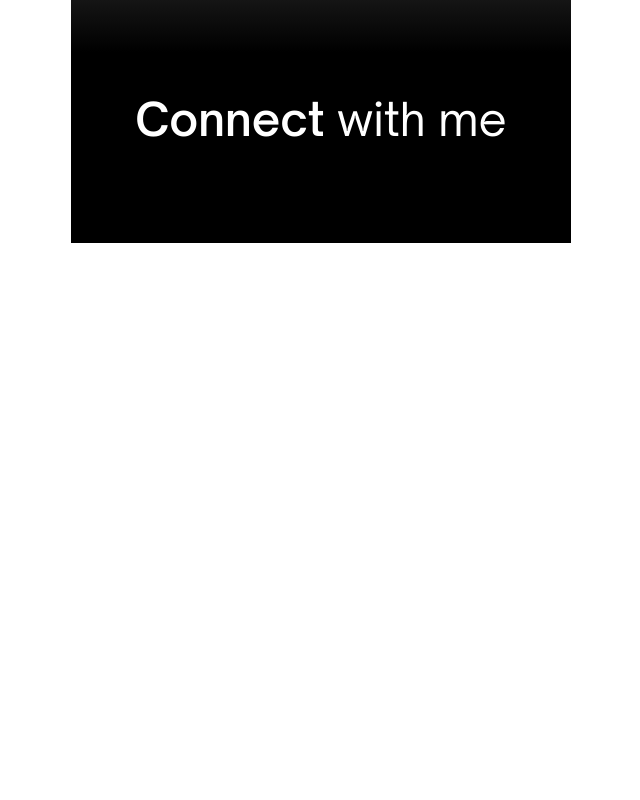
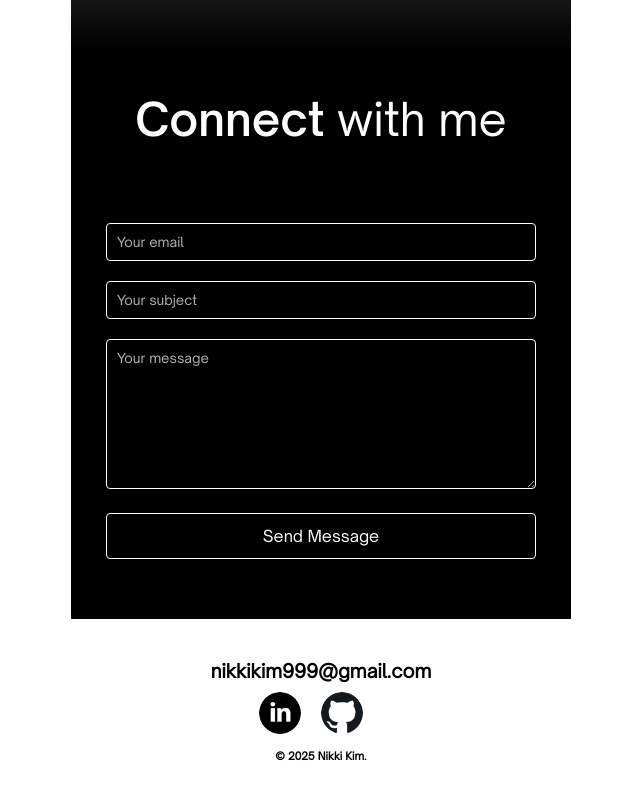
Before and after one commit to nnkim999/nikki-portfolio, a React (Create React App) app: page / in a window 1280 px wide. Shown: the part 5935-6735 px from the top of the page, without its empty margins (319-959 px from the left). Before the commit the page ends 6178 px from the top, so only its background shows below. Built offline with nearby package versions, Linux system fonts and the light colour scheme.

Commit message:
added email form and footer

```diff
--- a/package.json
+++ b/package.json
@@ -7,6 +7,7 @@
     "@testing-library/jest-dom": "^6.6.3",
     "@testing-library/react": "^16.3.0",
     "@testing-library/user-event": "^13.5.0",
+    "emailjs-com": "^3.2.0",
     "react": "^19.1.0",
     "react-dom": "^19.1.0",
     "react-icons": "^5.5.0",
--- /dev/null
+++ b/src/Styles/Email.css
@@ -0,0 +1,113 @@
+.contact-form-container {
+    max-width: 600px;
+    margin: 0 auto;
+    padding: 20px;
+    color: white;
+  }
+
+  .form-group {
+    margin-bottom: 20px;
+  }
+
+  .form-group label {
+    display: block;
+    margin-bottom: 5px;
+    font-weight: 500;
+  }
+
+  /* Fixed input styles */
+  .form-group input,
+  .form-group textarea {
+    width: 100%;
+    padding: 10px;
+    border: 1px solid white; /* Darker border for visibility */
+    border-radius: 4px;
+    color: white;
+    background-color: rgba(0, 0, 0, 0.5); /* Semi-transparent black */
+    box-sizing: border-box; /* Includes padding in width calculation */
+  }
+
+  .form-group textarea {
+    height: 150px;
+    resize: vertical;
+  }
+
+  .submit-btn {
+    background-color: black;
+    color: white;
+    border: 1px solid white;
+    padding: 12px 20px;
+    border-radius: 4px;
+    cursor: pointer;
+    font-size: 16px;
+    transition: all 0.3s;
+    width: 100%; /* Full width button */
+    box-sizing: border-box; /* Consistent sizing */
+  }
+
+  .submit-btn:hover {
+    background-color: white;
+    color: black;
+  }
+
+  .submit-btn:disabled {
+    background-color: #333;
+    color: #666;
+    cursor: not-allowed;
+  }
+
+  /* Status messages */
+  .success-message {
+    color: #4CAF50;
+    margin-bottom: 20px;
+    padding: 10px;
+    background: rgba(76, 175, 80, 0.1);
+    border-radius: 4px;
+    border: 1px solid #4CAF50;
+  }
+
+  .error-message {
+    color: #F44336;
+    margin-bottom: 20px;
+    padding: 10px;
+    background: rgba(244, 67, 54, 0.1);
+    border-radius: 4px;
+    border: 1px solid #F44336;
+  }
+
+  /* Add these styles to your Email.css */
+
+/* White placeholder text for all inputs */
+.form-group input::placeholder,
+.form-group textarea::placeholder {
+  color: white;
+  opacity: 0.7; /* Slightly transparent for better UX */
+}
+
+/* WebKit browsers (Chrome, Safari) */
+.form-group input::-webkit-input-placeholder,
+.form-group textarea::-webkit-input-placeholder {
+  color: white;
+  opacity: 0.7;
+}
+
+/* Firefox */
+.form-group input::-moz-placeholder,
+.form-group textarea::-moz-placeholder {
+  color: white;
+  opacity: 0.7;
+}
+
+/* Microsoft Edge */
+.form-group input::-ms-input-placeholder,
+.form-group textarea::-ms-input-placeholder {
+  color: white;
+  opacity: 0.7;
+}
+
+/* Modern browsers */
+.form-group input::placeholder,
+.form-group textarea::placeholder {
+  color: white;
+  opacity: 0.7;
+}
--- a/src/Styles/Main.css
+++ b/src/Styles/Main.css
@@ -360,6 +360,11 @@ h1 {
     padding-bottom: 40px;
 }
 
+.connect h2{
+    color:white;
+    text-align: center;
+}
+
 
 
 /*Projects section*/
@@ -422,3 +427,16 @@ h1 {
   h3.project-name{
     padding-bottom: 10px;
   }
+
+  /*footer*/
+
+  .content-container.footer{
+    margin: auto;
+    text-align: center;
+  }
+
+  .footer .icons-ctr{
+    justify-content: center;
+    margin-top:10px;
+    margin-bottom:15px;
+  }
--- /dev/null
+++ b/src/pages/Email.js
@@ -0,0 +1,105 @@
+import React, { useState } from 'react';
+import emailjs from 'emailjs-com';
+import "../Styles/Email.css";
+
+const ContactForm = () => {
+  const [formData, setFormData] = useState({
+    email: '',
+    subject: '',
+    message: ''
+  });
+  const [isSubmitting, setIsSubmitting] = useState(false);
+  const [submitStatus, setSubmitStatus] = useState(null);
+
+  const handleChange = (e) => {
+    const { name, value } = e.target;
+    setFormData(prev => ({ ...prev, [name]: value }));
+  };
+
+  const handleSubmit = (e) => {
+    e.preventDefault();
+    setIsSubmitting(true);
+
+    // Replace with your EmailJS service ID, template ID, and user ID
+    emailjs.send(
+      'YOUR_SERVICE_ID',
+      'YOUR_TEMPLATE_ID',
+      formData,
+      'YOUR_USER_ID'
+    )
+    .then((response) => {
+      console.log('SUCCESS!', response.status, response.text);
+      setSubmitStatus('success');
+      setFormData({ email: '', subject: '', message: '' });
+    })
+    .catch((err) => {
+      console.log('FAILED...', err);
+      setSubmitStatus('error');
+    })
+    .finally(() => {
+      setIsSubmitting(false);
+    });
+  };
+
+  return (
+    <div className="contact-form-container">
+      {submitStatus === 'success' && (
+        <div className="success-message">
+          Thank you! Your message has been sent successfully.
+        </div>
+      )}
+      {submitStatus === 'error' && (
+        <div className="error-message">
+          Oops! Something went wrong. Please try again later.
+        </div>
+      )}
+
+      <form onSubmit={handleSubmit}>
+        <div className="form-group">
+          <input
+            type="email"
+            id="email"
+            name="email"
+            value={formData.email}
+            onChange={handleChange}
+            required
+            placeholder='Your email'
+          />
+        </div>
+
+        <div className="form-group">
+          <input
+            type="text"
+            id="subject"
+            name="subject"
+            value={formData.subject}
+            onChange={handleChange}
+            required
+            placeholder='Your subject'
+          />
+        </div>
+
+        <div className="form-group">
+          <textarea
+            id="message"
+            name="message"
+            value={formData.message}
+            onChange={handleChange}
+            required
+            placeholder='Your message'
+          />
+        </div>
+
+        <button
+          type="submit"
+          disabled={isSubmitting}
+          className="submit-btn"
+        >
+          {isSubmitting ? 'Sending...' : 'Send Message'}
+        </button>
+      </form>
+    </div>
+  );
+};
+
+export default ContactForm;
--- a/src/pages/Main.js
+++ b/src/pages/Main.js
@@ -1,5 +1,7 @@
 import React, { useRef, useState } from 'react';
 import "../Styles/Main.css";
+import Navbar from '../Pages/Navbar';
+import EmailForm from '../Pages/Email';
 
 
 import aboutVideo from "../Media/aboutvideo.mp4";
@@ -11,6 +13,7 @@ import aucicon from "../Media/aucicon.png";
 import wicsicon from "../Media/wicsicon.png";
 import cpcicon from "../Media/cpcicon.png";
 import { TbBrandCSharp } from "react-icons/tb";
+import emailjs from 'emailjs-com';
 
 import {
     SiJavascript,
@@ -357,15 +360,15 @@ function Main(){
                 <div className='hero-left'>
                     <div className='text-section-container'>
                         <h1 className='extra-padding-25'><span className='thin'>About</span> Me</h1>
-                        <h2>Hi, I’m Nikki, a third-year <span className='blue'>Computer Science student </span> at the <span className='blue'>University of Calgary</span> with a passion for software and creative problem-solving.
+                        <h2>Hi, I’m Nikki, a third-year Computer Science student at the University of Calgary with a passion for software and creative problem-solving.
                         </h2>
                         <br/>
                         <h2>
-                        Through my <span className='purple'>internship, personal projects, and hackathons</span>, I’ve built a strong foundation in technical development and teamwork.                 For extracurriculars, I’m active with WiCS (Women in Computer Science), Competitive Programming Club, and the Garden Club!
+                        Through my internship, personal projects, and hackathons, I’ve built a strong foundation in technical development and teamwork. For extracurriculars, I’m active with WiCS (Women in Computer Science), Competitive Programming Club, and the Garden Club!
                         </h2>
                         <br/>
                         <h2>
-                        In my free time, I love reading <span className='yellow'>books</span>, <span className='yellow'>running marathons</span>, and <span className='yellow'>gardening</span>!
+                        In my free time, I love reading books, running marathons and gardening!
                         </h2>
                     </div>
                 </div>
@@ -404,9 +407,43 @@ function Main(){
 
             <div className='content-container connect' ref={connectSectionRef}>
                 <h1>Connect <span className='thin'>with me</span></h1>
+                <EmailForm/>
+            </div>
 
 
+            <div className='content-container footer'>
+                <h3>nikkikim999@gmail.com</h3>
+                <div className="icons-ctr">
+                        <div className="icons">
+                        <a
+                            href="https://www.linkedin.com/in/nikki-kim-161749229/"
+                            target="_blank"
+                            rel="noopener noreferrer"
+                        >
+                            <img
+                            src={linkedinicon}
+                            alt="LinkedIn Logo"
+                            className="icons linkedin-icon"
+                            />
+                        </a>
+                        </div>
+                        <div className="icons">
+                        <a
+                            href="https://github.com/nnkim999"
+                            target="_blank"
+                            rel="noopener noreferrer"
+                            >
+                            <img
+                                src={giticon}
+                                alt="Github Logo"
+                                className="icons github-icon"
+                            />
+                        </a>
+                        </div>
+                </div>
+                <h6 className='centered-text'>© 2025 Nikki Kim.</h6>
             </div>
+
 
         </div>
 
```
Also changed, not shown: 1 other file (tests, documents, lock files or other folders).
